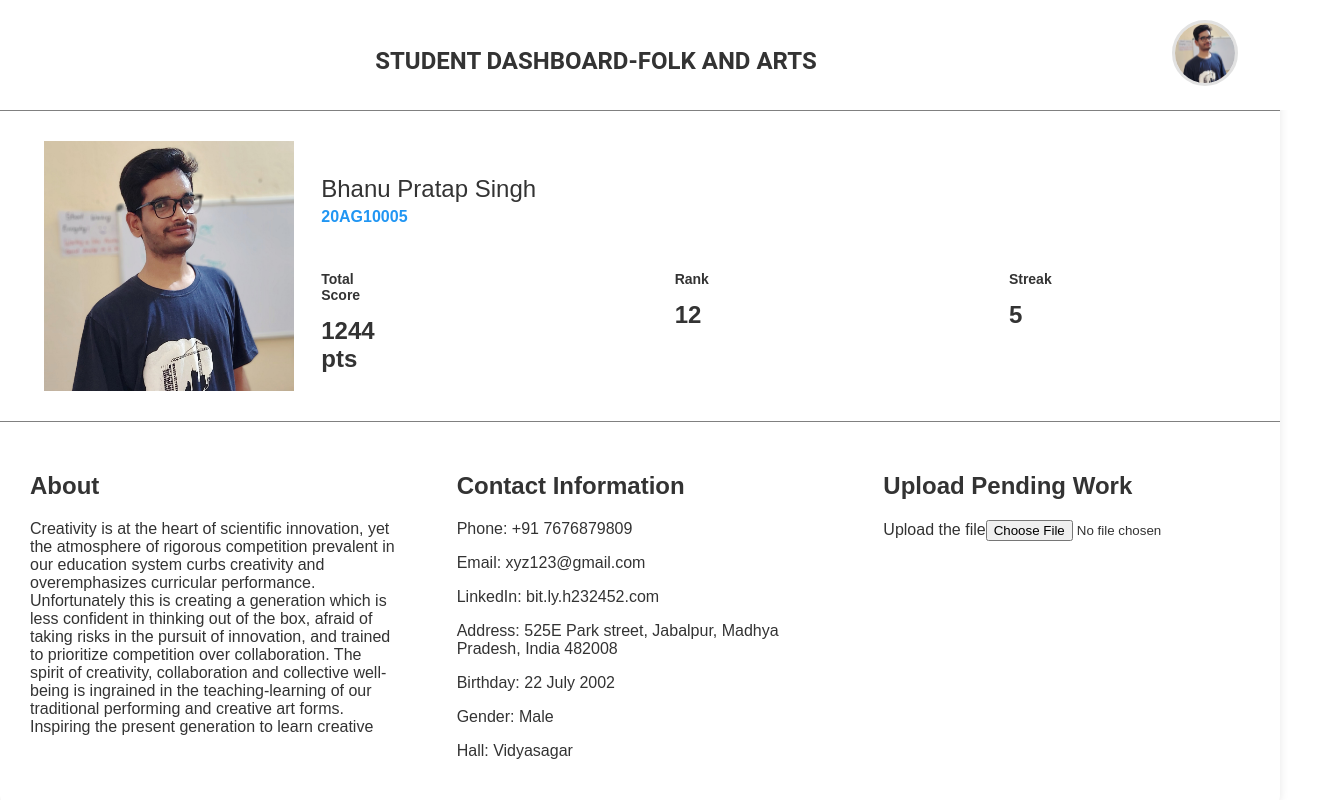
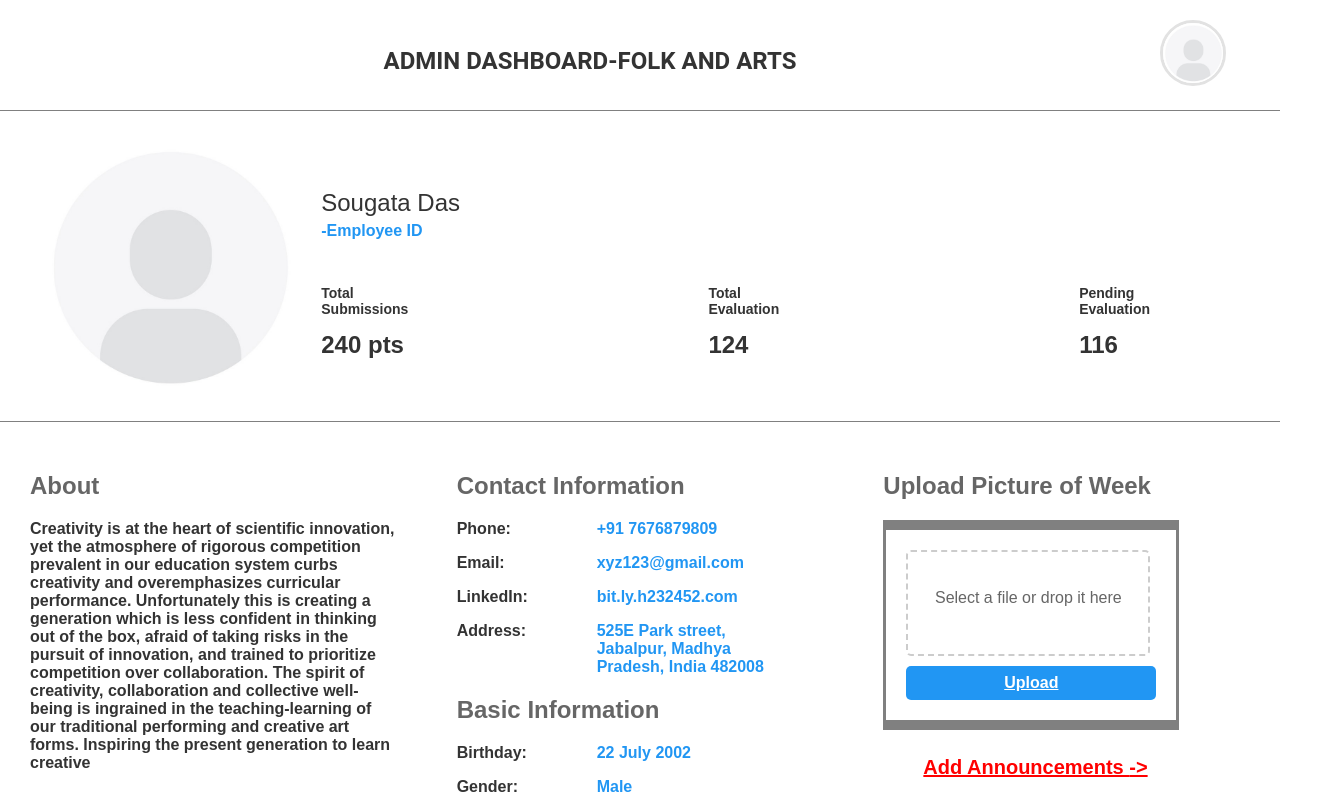
Before and after one commit to thewhitewolf09/folkandarts, a React (Create React App) app: page /dashboard in a window 1280 px wide. Shown: the top 800 px of the page, 1320 px wide, since content can reach past the window. Built offline with nearby package versions, Linux system fonts and the light colour scheme.

Commit message:
first commit

```diff
--- a/src/pages/Dashboard/StudentDashboard.js
+++ b/src/pages/Dashboard/StudentDashboard.js
@@ -1,9 +1,10 @@
 // StudentDashboard.jsx
 
-import React from "react";
+import React, { useState } from "react";
 import "./StudentDashboard.scss";
 import profilePhoto from "..//..//assets/images/profile.jpg";
 import defaultProfile from "..//..//assets/images/defaultProfile.jpg";
+import { Link } from "react-router-dom";
 
 const StudentDashboard = () => {
   const student = {
@@ -13,7 +14,8 @@ const StudentDashboard = () => {
     totalScore: 1244,
     streak: 12,
     rank: 5,
-    about: "Creativity is at the heart of scientific innovation, yet the atmosphere of rigorous competition prevalent in our education system curbs creativity and overemphasizes curricular performance. Unfortunately this is creating a generation which is less confident in thinking out of the box, afraid of taking risks in the pursuit of innovation, and trained to prioritize competition over collaboration. The spirit of creativity, collaboration and collective well-being is ingrained in the teaching-learning of our traditional performing and creative art forms. Inspiring the present generation to learn creative",
+    about:
+      "Creativity is at the heart of scientific innovation, yet the atmosphere of rigorous competition prevalent in our education system curbs creativity and overemphasizes curricular performance. Unfortunately this is creating a generation which is less confident in thinking out of the box, afraid of taking risks in the pursuit of innovation, and trained to prioritize competition over collaboration. The spirit of creativity, collaboration and collective well-being is ingrained in the teaching-learning of our traditional performing and creative art forms. Inspiring the present generation to learn creative",
     contactInfo: {
       phone: "+91 7676879809",
       email: "xyz123@gmail.com",
@@ -25,16 +27,56 @@ const StudentDashboard = () => {
     },
   };
 
-  const handleUpload = () => {
-    // Logic for handling file upload
+  const faculty = {
+    name: "Sougata Das",
+    id: "-Employee ID",
+    image: defaultProfile,
+    totalEvaluation: 124,
+    totalSubmissions: 240,
+    pendingEvaluation: 116,
+    about:
+      "Creativity is at the heart of scientific innovation, yet the atmosphere of rigorous competition prevalent in our education system curbs creativity and overemphasizes curricular performance. Unfortunately this is creating a generation which is less confident in thinking out of the box, afraid of taking risks in the pursuit of innovation, and trained to prioritize competition over collaboration. The spirit of creativity, collaboration and collective well-being is ingrained in the teaching-learning of our traditional performing and creative art forms. Inspiring the present generation to learn creative",
+    contactInfo: {
+      phone: "+91 7676879809",
+      email: "xyz123@gmail.com",
+      linkedIn: "bit.ly.h232452.com",
+      address: "525E Park street, Jabalpur, Madhya Pradesh, India 482008",
+      birthday: "22 July 2002",
+      gender: "Male",
+    },
+  };
+  const [userType, setUserType] = useState("admin"); // user or admin
+
+  const [isDragOver, setIsDragOver] = useState(false);
+
+  const handleUpload = (event) => {
+    // Handle file upload logic here
+    const file = event.target.files[0];
+    console.log("Uploaded file:", file);
+    // You can perform further actions with the uploaded file
   };
 
-  const handleUpdateProfile = () => {
-    // Logic for updating profile
+  const handleDragOver = (event) => {
+    event.preventDefault();
+    setIsDragOver(true);
+  };
+
+  const handleDragLeave = () => {
+    setIsDragOver(false);
+  };
+
+  const handleDrop = (event) => {
+    event.preventDefault();
+    const file = event.dataTransfer.files[0];
+    console.log("Dropped file:", file);
+    // Perform actions with the dropped file (e.g., handleUpload(file))
+    handleUpload({ target: { files: [file] } });
+    setIsDragOver(false);
   };
 
   return (
     <div className="student-dashboard">
+      {userType === "user" ? (
         <header className="header">
           <div className="dashboard-heading">
             <h1>STUDENT DASHBOARD-FOLK AND ARTS</h1>
@@ -43,6 +85,18 @@ const StudentDashboard = () => {
             <img src={profilePhoto} alt="" />
           </div>
         </header>
+      ) : (
+        <header className="header">
+          <div className="dashboard-heading">
+            <h1>ADMIN DASHBOARD-FOLK AND ARTS</h1>
+          </div>
+          <div>
+            <img src={defaultProfile} alt="" />
+          </div>
+        </header>
+      )}
+
+      {userType === "user" ? (
         <div className="about-contact-container">
           <img src={student.image} alt="" />
           <div className="score-rank-container">
@@ -64,29 +118,182 @@ const StudentDashboard = () => {
             </div>
           </div>
         </div>
+      ) : (
+        <div className="about-contact-container">
+          <img src={faculty.image} alt="" />
+          <div className="score-rank-container">
+            <h1>{faculty.name}</h1>
+            <p>{faculty.id}</p>
+            <div className="score-rank">
+              <div>
+                <p>Total Submissions</p>
+                <span>{faculty.totalSubmissions} pts</span>
+              </div>
+              <div>
+                <p>Total Evaluation</p>
+                <span>{faculty.totalEvaluation}</span>
+              </div>
+              <div>
+                <p>Pending Evaluation</p>
+                <span>{faculty.pendingEvaluation}</span>
+              </div>
+            </div>
+          </div>
+        </div>
+      )}
+
+      {userType === "user" ? (
         <div className="about-info-section">
           <section className="about-section">
             <h2>About</h2>
             <p>{student.about}</p>
+            <button className="update-button">Update Profile</button>
           </section>
           <section className="contact-section">
             <h2>Contact Information</h2>
-          <p>Phone: {student.contactInfo.phone}</p>
-          <p>Email: {student.contactInfo.email}</p>
-          <p>LinkedIn: {student.contactInfo.linkedIn}</p>
-          <p>Address: {student.contactInfo.address}</p>
-          <p>Birthday: {student.contactInfo.birthday}</p>
-          <p>Gender: {student.contactInfo.gender}</p>
-          <p>Hall: {student.contactInfo.hall}</p>
+            <p>
+              <span>Phone:</span> <span>{student.contactInfo.phone}</span>
+            </p>
+            <p>
+              <span>Email: </span>
+              <span>{student.contactInfo.email}</span>
+            </p>
+
+            <p>
+              <span>LinkedIn: </span>
+              <span>{student.contactInfo.linkedIn}</span>
+            </p>
+
+            <p>
+              <span>Address: </span>
+              <span>{student.contactInfo.address}</span>
+            </p>
+
+            <h2>Basic Information</h2>
+            <p>
+              <span>Birthday: </span>
+              <span>{student.contactInfo.birthday}</span>
+            </p>
+
+            <p>
+              <span>Gender: </span>
+              <span> {student.contactInfo.gender}</span>
+            </p>
+            <p>
+              <span>Hall: </span>
+              <span> {student.contactInfo.hall}</span>
+            </p>
           </section>
-        <section className="upload-section">
+          <section className="upload-section-container">
             <h2>Upload Pending Work</h2>
+            <div
+              className={`upload-section ${isDragOver ? "drag-over" : ""}`}
+              onDragOver={handleDragOver}
+              onDragLeave={handleDragLeave}
+              onDrop={handleDrop}
+            >
               <label htmlFor="file-upload" className="upload-label">
-            Upload the file
+                <span>Select a file or drop it here</span>
+                <input type="file" id="file-upload" onChange={handleUpload} />
               </label>
-          <input type="file" id="file-upload" onChange={handleUpload} />
+              <button
+                className="upload-button"
+                onClick={() => document.getElementById("file-upload").click()}
+              >
+                Upload
+              </button>
+            </div>
+            <ul>
+              <Link to={"/announcements"}>
+                <button className="btn">Announcements {`->`}</button>
+              </Link>
+
+              <Link to={"/workshops"}>
+                <button className="btn">Workshops {`->`}</button>
+              </Link>
+
+              <Link to={"/"}>
+                <button className="btn">Home Page {`->`}</button>
+              </Link>
+            </ul>
           </section>
         </div>
+      ) : (
+        <div className="about-info-section">
+          <section className="about-section">
+            <h2>About</h2>
+            <p>{faculty.about}</p>
+            <button className="update-button">Update Profile</button>
+          </section>
+          <section className="contact-section">
+            <h2>Contact Information</h2>
+            <p>
+              <span>Phone:</span> <span>{faculty.contactInfo.phone}</span>
+            </p>
+            <p>
+              <span>Email: </span>
+              <span>{faculty.contactInfo.email}</span>
+            </p>
+
+            <p>
+              <span>LinkedIn: </span>
+              <span>{faculty.contactInfo.linkedIn}</span>
+            </p>
+
+            <p>
+              <span>Address: </span>
+              <span>{faculty.contactInfo.address}</span>
+            </p>
+
+            <h2>Basic Information</h2>
+            <p>
+              <span>Birthday: </span>
+              <span>{faculty.contactInfo.birthday}</span>
+            </p>
+
+            <p>
+              <span>Gender: </span>
+              <span> {faculty.contactInfo.gender}</span>
+            </p>
+          </section>
+          <section className="upload-section-container">
+            <h2>Upload Picture of Week</h2>
+            <div
+              className={`upload-section ${isDragOver ? "drag-over" : ""}`}
+              onDragOver={handleDragOver}
+              onDragLeave={handleDragLeave}
+              onDrop={handleDrop}
+            >
+              <label htmlFor="file-upload" className="upload-label">
+                <span>Select a file or drop it here</span>
+                <input type="file" id="file-upload" onChange={handleUpload} />
+              </label>
+              <button
+                className="upload-button"
+                onClick={() => document.getElementById("file-upload").click()}
+              >
+                Upload
+              </button>
+            </div>
+            <ul>
+              <Link to={"/announcements"}>
+                <button className="btn">Add Announcements {`->`}</button>
+              </Link>
+
+              <Link to={"/workshops"}>
+                <button className="btn">Edit Workshops {`->`}</button>
+              </Link>
+
+              <Link to={"/"}>
+                <button className="btn">Evaluate Students {`->`}</button>
+              </Link>
+              <Link to={"/"}>
+                <button className="btn">Home Page {`->`}</button>
+              </Link>
+            </ul>
+          </section>
+        </div>
+      )}
     </div>
   );
 };
--- a/src/pages/Dashboard/StudentDashboard.scss
+++ b/src/pages/Dashboard/StudentDashboard.scss
@@ -14,16 +14,16 @@ $background-color: #f5f5f5;
   background-color: white;
   border-radius: 10px;
   box-shadow: 0px 0px 10px rgba(0, 0, 0, 0.1);
-
+  margin-right: 0;
   .header {
-    width: 100%;
     background-color: white;
     display: flex;
     padding: 20px;
+    padding-right: 0;
     justify-content: space-between;
 
     .dashboard-heading {
-      width: 90%;
+      width: 95%;
       display: flex;
       align-items: center;
       justify-content: center;
@@ -84,6 +84,7 @@ $background-color: #f5f5f5;
             color: #333;
           }
           span {
+            width: 200px;
             font-weight: bold;
             font-size: 24px;
           }
@@ -99,14 +100,142 @@ $background-color: #f5f5f5;
     .about-section {
       width: 33%;
       padding: 30px;
+
+      h2{
+        color: #666;
+      }
+
+      p{
+        font-weight: bold;
+        margin-bottom: 100px;
+      }
+
+      .update-button {
+        display: block;
+        margin-top: 10px;
+        padding: 8px 20px;
+        font-size: 1rem;
+        background-color: #2196f3;
+        color: #fff;
+        border: none;
+        border-radius: 5px;
+        cursor: pointer;
+        transition: background-color 0.3s ease;
+
+        &:hover {
+          background-color: #0d8aed;
+        }
+      }
     }
     .contact-section {
       width: 33%;
       padding: 30px;
+      font-weight: bold;
+
+      h2{
+        color: #666;
+      }
+
+      p{
+        display: flex;
+
+        span{
+          margin-right: 40px;
+          min-width: 100px;
+        }
+
+
+        span:nth-child(2){
+          color: #2196f3;
+        }
+      }
     }
-    .upload-section {
+    .upload-section-container {
       width: 33%;
       padding: 30px;
+
+      h2{
+        color: #666;
+      }
+
+      .upload-section {
+
+        padding: 20px;
+        text-align: center;
+        cursor: pointer;
+        width: 250px;
+        height: 150px;
+        display: flex;
+        flex-direction: column;
+        justify-content: space-between;
+        border-top: 10px solid gray;
+        border-bottom: 10px solid gray;
+        border-left: 3px solid grey;
+        border-right: 3px solid grey;
+
+        .upload-label {
+          display: block;
+          font-size: 1.2rem;
+          padding: 10px 20px;
+          border-radius: 5px;
+          color: #2196f3;
+          transition: all 0.3s ease;
+          border: 2px dashed #ccc;
+          width: 200px;
+          height: 100px;
+          display: flex;
+          justify-content: center;
+          align-items: center;
+
+          span {
+            display: block;
+            font-size: 1rem;
+            margin-bottom: 10px;
+            color: #666;
+          }
+
+          input[type='file'] {
+            display: none;
+          }
+        }
+
+        &.drag-over {
+          background-color: #f0f0f0;
+        }
+
+        .upload-button {
+          display: block;
+          margin-top: 10px;
+          padding: 8px 20px;
+          font-size: 1rem;
+          background-color: #2196f3;
+          color: #fff;
+          border: none;
+          border-radius: 5px;
+          cursor: pointer;
+          transition: background-color 0.3s ease;
+
+          &:hover {
+            background-color: #0d8aed;
+          }
+        }
+      }
+     ul{
+        display: flex;
+        flex-direction: column;
+     }
+
+      button{
+        font-size: 20px;
+        padding-left: 0;
+        font-weight: 600;
+        cursor: pointer;
+        color: red;
+        background-color: transparent;
+        border: none;
+        text-decoration: underline;
+      }
+
     }
   }
 }
```
Lines whose indentation alone changed are shown as unchanged.
